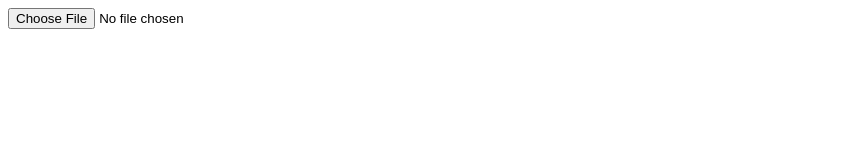
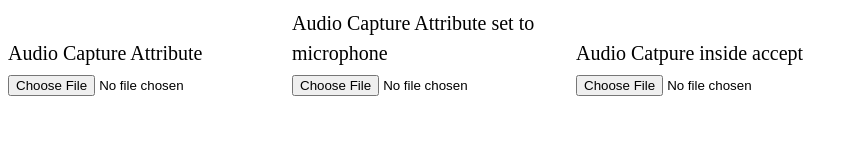
Before and after one commit to miensol/html5-capture-audio, a plain HTML site: page index.html in a window 1280 px wide. Shown: the whole page, without its empty margins (0-856 px from the left). Drawn offline with nearby package versions, Linux system fonts and the light colour scheme.

Commit message:
more captures

```diff
--- a/index.html
+++ b/index.html
@@ -1,17 +1,31 @@
 <!DOCTYPE html>
 <html>
 	<head>
+		<meta name="viewport" content="width=device-width, initial-scale=1">
 		<style type="text/css">
 			.span {
 				display: inline-block;
-				width: 150px;
+				width: 250px;
+				line-height: 30px;
+				font-size: 20px;
+				margin-bottom: 30px;
+				margin-right: 30px;
 			}
 
 		</style>
 	</head>
 	<body>
 		<div class="span">
-			<input type="file" name="audio" accept="audio/*" capture>
+			<label for="audio1">Audio Capture Attribute</label>
+			<input type="file" name="audio1" accept="audio/*" capture>
+		</div>
+		<div class="span">
+			<label for="audio3">Audio Capture Attribute set to microphone</label>
+			<input type="file" name="audio3" accept="audio/*" capture="microphone">
+		</div>
+		<div class="span">
+			<label for="audio2">Audio Catpure inside accept</label>
+			<input type="file" name="audio2" accept="audio/*;capture=microphone">
 		</div>
 		<script src="http://code.jquery.com/jquery-1.10.1.min.js"></script>
 		<script type="text/javascript">
```
